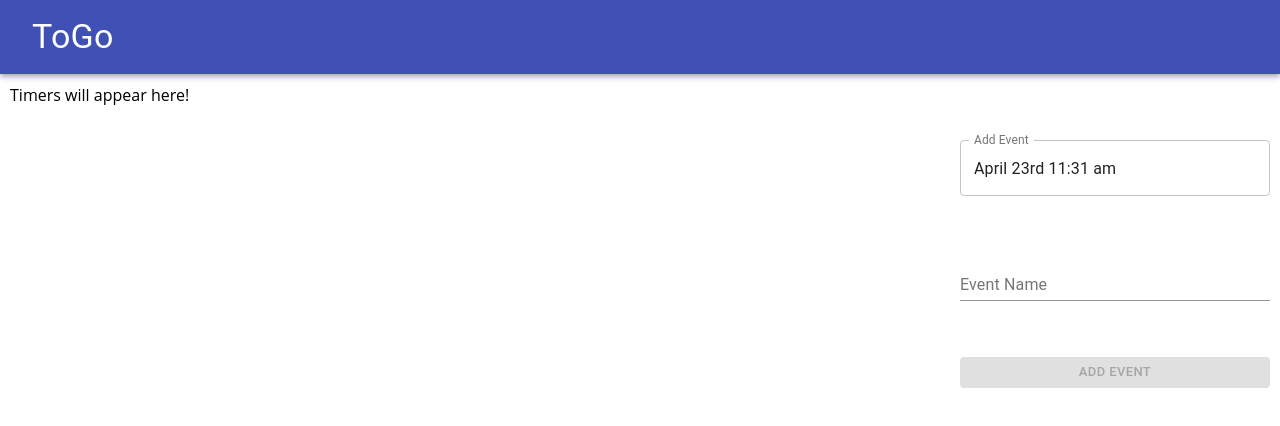
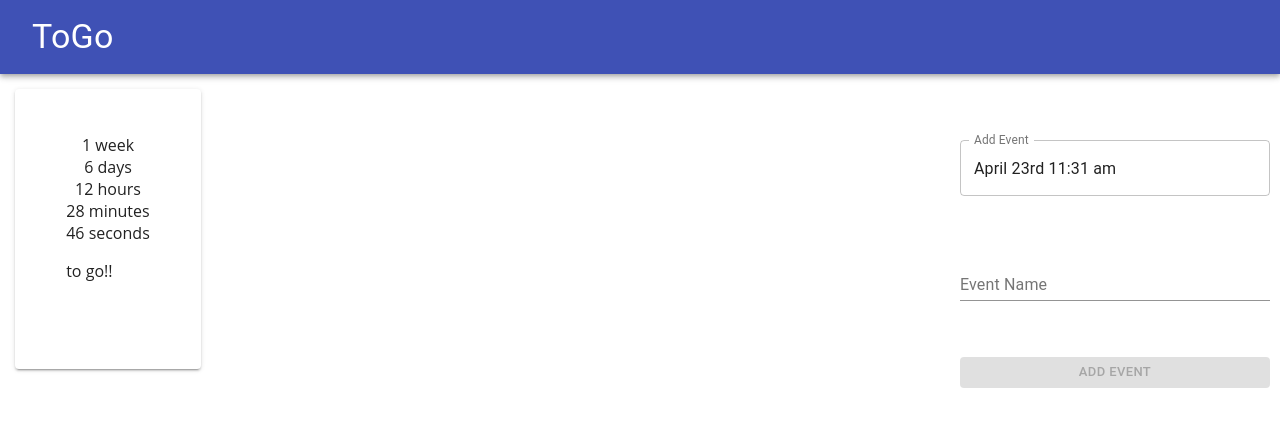
Before and after one commit to electro75/ToGo, a React (Create React App) app: page / in a window 1280 px wide. Shown: the top 426 px of the page. Built offline with nearby package versions, Linux system fonts and the light colour scheme.

Commit message:
adds show count component

```diff
--- /dev/null
+++ b/src/components/timerBody/timerList/TimerDisplay/TimerData/ShowCount.css
@@ -0,0 +1,6 @@
+
+.time-list {
+    list-style: none;
+    padding : 0px;
+    text-align: center;
+}
--- /dev/null
+++ b/src/components/timerBody/timerList/TimerDisplay/TimerData/ShowCount.js
@@ -0,0 +1,76 @@
+import React from 'react';
+import './ShowCount.css';
+
+const intervals = [
+    {interval : 'week', unit : 7 * 24 * 60 * 60},
+    {interval : 'day', unit : 24 * 60 * 60},
+    {interval : 'hour', unit : 60* 60},
+    {interval : 'minute', unit : 60},
+    {interval : 'second', unit : 1}
+]
+
+
+function getDifference(eventTime) {
+    let i = 0;
+    let newDiffArr = [
+        { interval : 'week', diff : 0 },
+        { interval : 'day', diff : 0 },
+        { interval : 'hour', diff : 0 },
+        { interval : 'minute', diff : 0 },
+        { interval : 'second', diff : 0 },
+    ]
+
+    while(eventTime > 0 && i < 5) {
+        newDiffArr[i].diff = Math.trunc(eventTime / intervals[i].unit);
+
+        eventTime = eventTime % intervals[i].unit;
+
+        i = i + 1;
+    }
+
+    return newDiffArr
+}
+
+function getDiffStr(arr) {
+    let str = [];
+    arr.forEach(interval => {
+        str.push(<li key={interval.interval} >{((interval.diff > 1 ) ? `${interval.diff} ${interval.interval}s` :
+                (interval.diff === 1) ? `${interval.diff} ${interval.interval}` : ``)}</li>)
+    })
+
+    return str;
+}
+
+const ShowCount = (props) => {
+
+    if(!props.eventTime) {
+        return (
+            <div>No Event Added!</div>
+        )
+    } else if (props.eventTime - props.currentTime <= 0){
+        clearInterval(props.timer);
+        return(
+            <div>{props.eventName} is here!</div>
+        )
+
+    } else  {
+        let diffStr = '';
+        let d1 = props.currentTime
+        let diff = (props.eventTime) - d1
+        diffStr = getDiffStr(getDifference(diff));
+
+        return (
+            <div className='display-timer' >
+                <ul className='time-list' >
+                    {diffStr.map(str => str)}
+                </ul>
+                <p> to go!!</p>
+            </div>
+        )
+
+    }
+
+
+}
+
+export default ShowCount;
--- /dev/null
+++ b/src/components/timerBody/timerList/TimerDisplay/TimerData/ShowProgress.js
@@ -0,0 +1 @@
+import React from 'react';
--- /dev/null
+++ b/src/components/timerBody/timerList/TimerDisplay/TimerData/TimerData.js
@@ -0,0 +1,54 @@
+import React from 'react';
+// import ShowProgress from './ShowProgress';
+import ShowCount from './ShowCount';
+
+class TimerData extends React.Component {
+
+    constructor(props) {
+        super(props);
+
+        const {timer} = props
+
+        console.log(timer);
+
+        this.state = {
+            eventTime : timer.timestamp,
+            eventName : timer.name,
+            currentTime : new Date().getTime() / 1000,
+            createdAt : timer.createdAt,
+            timer : setInterval(()=> {
+                this.incCurrentTime()
+            }, 1000)
+        }
+    }
+
+    incCurrentTime = () => {
+        this.setState({
+            currentTime: new Date().getTime() / 1000
+        })
+    }
+
+    render() {
+        return (
+            <div className="card-content" >
+                <div className = "timer-display" >
+                    <div className="timer-data" >
+                        <ShowCount
+                            eventTime = {this.state.eventTime}
+                            eventName = {this.state.eventName}
+                            currentTime = {this.state.currentTime}
+                            timer = {this.state.timer}/>
+                    </div>
+                    {/* <div className="progress-bar" >
+                        <ShowProgress
+                            currentTime = {this.state.currentTime}
+                            eventTime = {this.state.eventTime}
+                            createdAt = {this.state.createdAt}  />
+                    </div> */}
+                </div>
+            </div>
+        )
+    }
+}
+
+export default TimerData
--- /dev/null
+++ b/src/components/timerBody/timerList/TimerDisplay/TimerDisplay.css
@@ -0,0 +1,10 @@
+.timer-display {
+    height : 100%;
+}
+
+.timer-data {
+    height : 85%;
+    display: flex;
+    justify-content: center;
+    align-items: center;
+}
--- a/src/components/timerBody/timerList/TimerDisplay/TimerDisplay.js
+++ b/src/components/timerBody/timerList/TimerDisplay/TimerDisplay.js
@@ -1,9 +1,20 @@
 import React from 'react';
+import './TimerDisplay.css';
+import './TimerData/TimerData';
+import TimerData from './TimerData/TimerData';
 
 class TimerDisplay extends React.Component {
 
     render() {
-        return <div>{this.props.timer.name}</div>
+        return (
+        <div className="timer-display">
+            <div className="timer-data" >
+                <TimerData timer = {this.props.timer}/>
+            </div>
+            <div className="timer-actions" >
+
+            </div>
+        </div>)
     }
 
 }
--- a/src/reducers/index.js
+++ b/src/reducers/index.js
@@ -4,7 +4,11 @@ const timerReducer = (timers=[], action) => {
     if(action.type === "ADD_TIMER") {
         return [...timers, action.payload]
     } else {
-        return timers
+        return [{
+            name : '25th bday',
+            timestamp : 1588809600,
+            createdAt : 1588055104
+        }]
     }
 }
 
```
